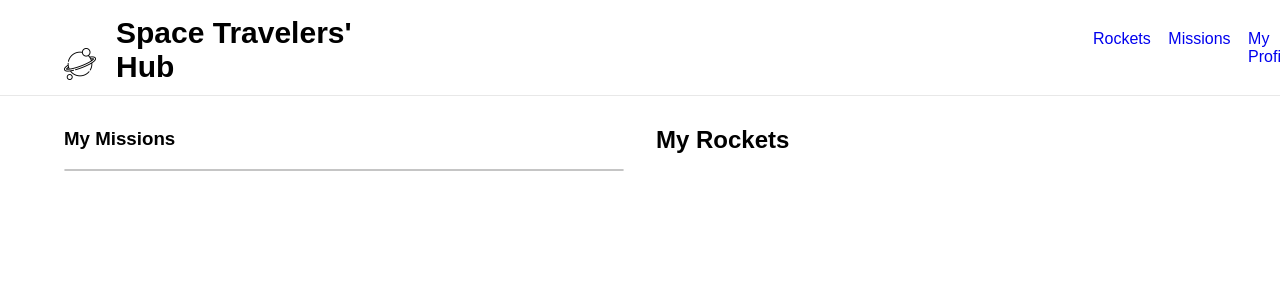
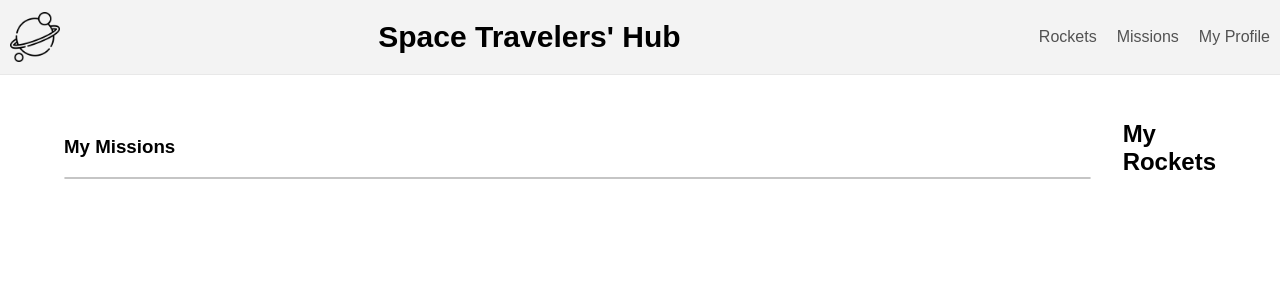
Before and after one commit to inspecta/SpaceX-Travel-Hub, a React (Create React App) app: page /my-profile in a window 1280 px wide. Shown: the top 300 px of the page. Built offline with nearby package versions, Linux system fonts and the light colour scheme; a web font is replaced by a local one.

Commit message:
Add more styles

```diff
--- a/src/App.css
+++ b/src/App.css
@@ -1,33 +1,37 @@
 .navbar {
   display: flex;
-  height: 5.938rem;
   width: 100%;
-  background-color: #ffff;
+  background-color: rgba(232, 232, 232, 0.5);
   align-items: center;
   border-bottom: solid 1px #e8e8e8;
-  margin-bottom: 10px;
+  margin-bottom: 25px;
+  justify-content: space-between;
+}
+
+.logo-head {
+  display: flex;
 }
 
 .logo {
-  position: absolute;
-  height: 2rem;
-  width: 2rem;
-  left: 5%;
-  top: 6%;
+  width: 50px;
+  padding: 10px;
 }
 
 .logo-title {
   color: #000;
   font-size: 1.875rem;
   font-weight: bold;
-  margin: 0.375rem 40rem 0.125rem 7.25rem;
 }
 
 .NavLinks {
   display: flex;
   list-style-type: none;
-  margin-right: 5%;
-  gap: 10%;
+}
+
+.NavLinks > li > a {
+  text-decoration: none;
+  padding: 10px;
+  color: #525252;
 }
 
 .rocketList {
@@ -51,22 +55,19 @@ img {
   object-fit: contain;
 }
 
-.status {
-  background-color: blue;
-}
-
 .missions {
   width: 95%;
   margin: auto;
   text-align: left;
-}
-
-table {
   border: none;
 }
 
 .missions-table {
   border: 1px solid rgb(180, 180, 180);
+}
+
+tr {
+  width: 100%;
 }
 
 .missions-table tr:nth-child(even) {
@@ -76,9 +77,6 @@ table {
 .missions-table tr:nth-child(odd) {
   background-color: rgb(24, 24, 24, 0.85);
   color: #fff;
-}
-tr {
-  width: 100%;
 }
 
 td {
@@ -116,9 +114,9 @@ table th {
 }
 
 .notMember {
-  background-color: rgb(66, 66, 66);
+  background-color: rgb(66, 66, 66, 0.7);
   font-size: 14px;
-  padding: 2px;
+  padding: 5px;
 }
 
 .status,
@@ -131,7 +129,7 @@ table th {
 }
 
 .join-mission {
-  background-color: rgb(255, 255, 255);
+  background-color: #fff;
   color: #000;
   padding: 10px 15px 10px 15px;
   font-size: 15px;
@@ -154,7 +152,7 @@ table th {
   font-size: 15px;
 }
 
-/*My Profile*/
+/* My Profile */
 .profile {
   width: 90%;
   display: flex;
@@ -162,7 +160,7 @@ table th {
   gap: 2em;
 }
 
-.missions {
+.missions-profile {
   flex: 1;
 }
 
--- a/src/index.css
+++ b/src/index.css
@@ -1,4 +1,5 @@
 @import url("https://fonts.cdnfonts.com/css/winston");
+
 body {
   margin: 0;
   display: flex;
@@ -6,3 +7,12 @@ body {
   width: 100%;
   font-family: "Winston", sans-serif;
 }
+
+#root {
+  width: 100%;
+  height: auto;
+}
+
+.App {
+  /* background-color: rgba(59, 59, 59, 0.3); */
+}
```
